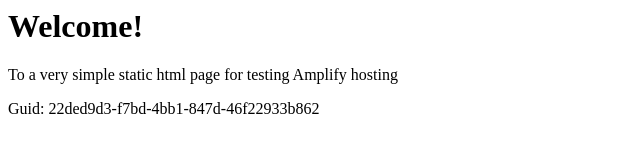
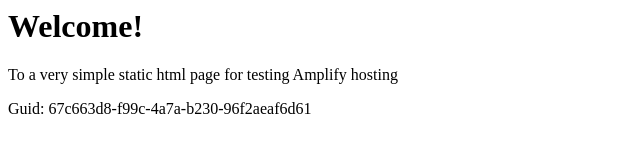
Before and after one commit to aws-aemilia-bah/Github-PR-Commit-Integration-Test-DoNotTouch-GitHubAutoBuildPushCanaryTest-v2-prod-me-south-1, a website: page src/index.html in a window 1280 px wide. Shown: the full height of the page, 0-640 px from the left. Drawn offline with Linux system fonts and the light colour scheme.

Commit message:
commit from integ tests

```diff
--- a/src/index.html
+++ b/src/index.html
@@ -12,6 +12,6 @@
 <body>
     <h1>Welcome!</h1>
     <p>To a very simple static html page for testing Amplify hosting</p>
-    <p>Guid: 22ded9d3-f7bd-4bb1-847d-46f22933b862</p></body>
+    <p>Guid: 67c663d8-f99c-4a7a-b230-96f2aeaf6d61</p></body>
 
 </html>
```
